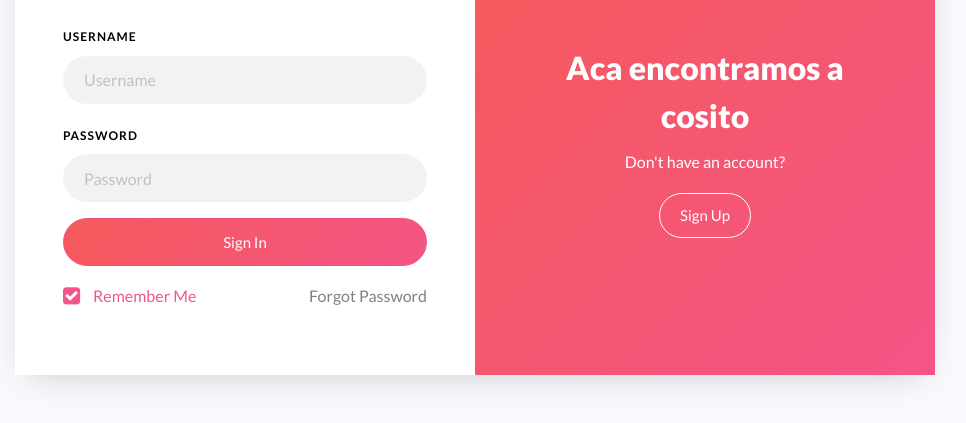
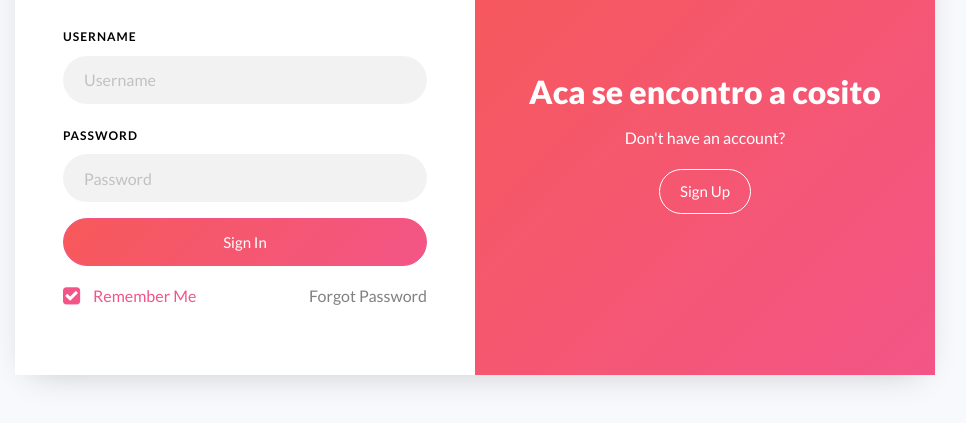
Before and after one commit to Estevang01/Primer-Parcial, a plain HTML site: page index.html in a window 1280 px wide. Shown: the part 303-726 px from the top of the page, without its empty margins (165-1131 px from the left). Drawn offline with Linux system fonts and the light colour scheme.

Commit message:
Cambio en el Index

```diff
--- a/index.html
+++ b/index.html
@@ -25,7 +25,7 @@
 					<div class="wrap d-md-flex">
 						<div class="text-wrap p-4 p-lg-5 text-center d-flex align-items-center order-md-last">
 							<div class="text w-100">
-								<h2>Aca encontramos a cosito</h2>
+								<h2>Aca se encontro a cosito</h2>
 								<p>Don't have an account?</p>
 								<a href="#" class="btn btn-white btn-outline-white">Sign Up</a>
 							</div>
```
